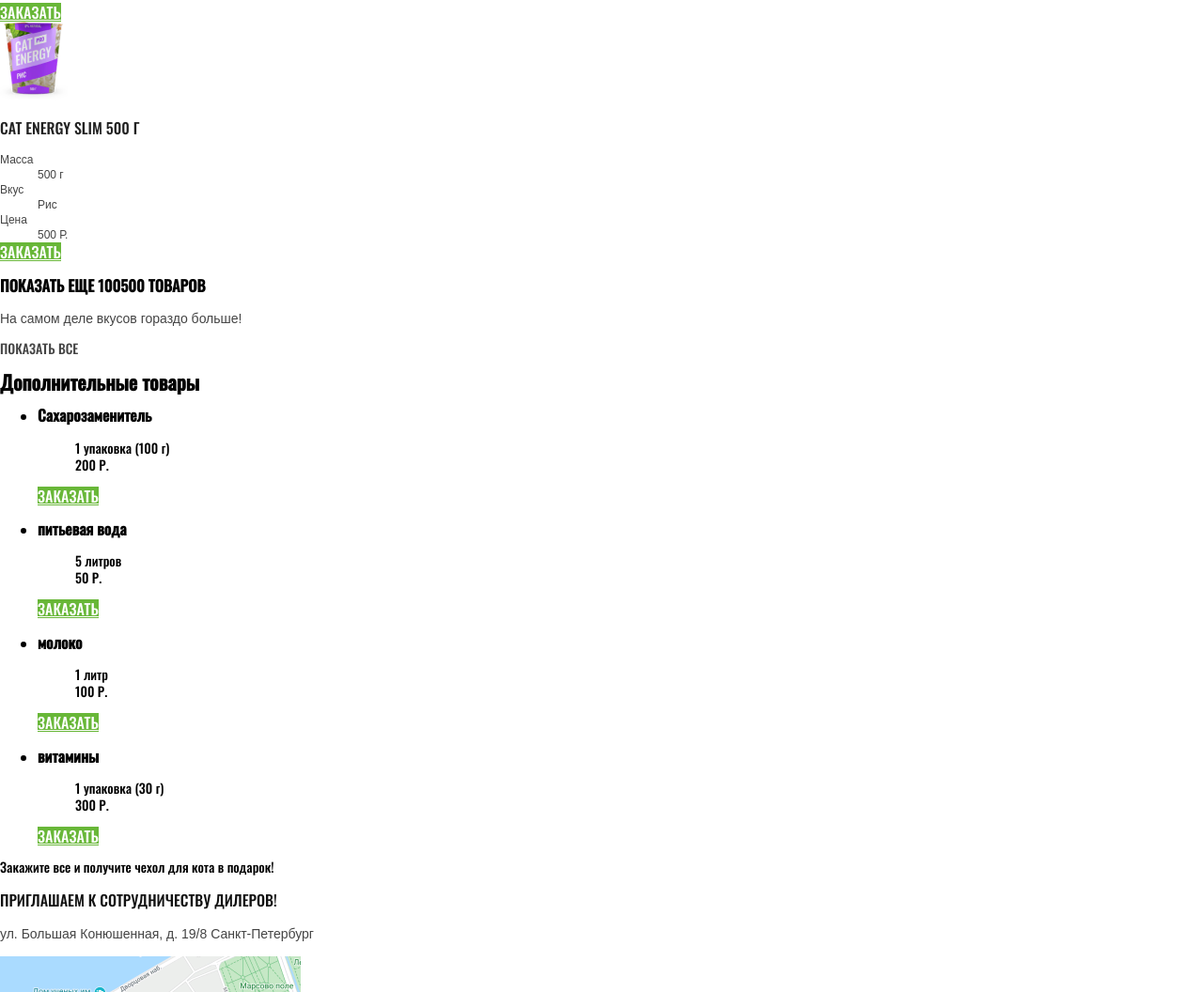
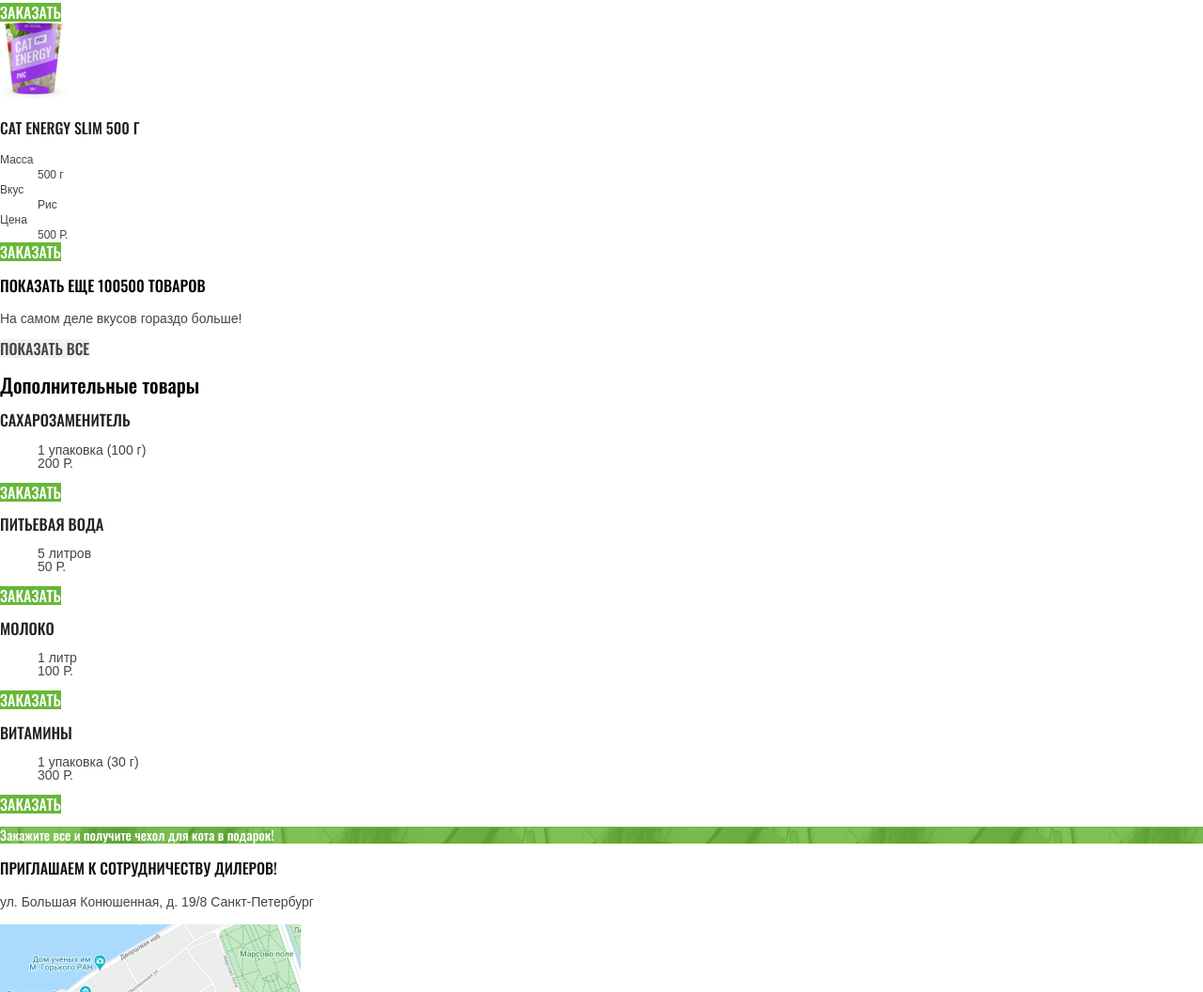
Before and after one commit to karlbelousov/cat-energy, a website: page source/catalog.html in a window 1280 px wide. Shown: the part 1744-2800 px from the top of the page at 94% size. Drawn offline with Linux system fonts and the light colour scheme.

Commit message:
стилизация дополнительных товаров

```diff
--- a/source/catalog.html
+++ b/source/catalog.html
@@ -4,7 +4,7 @@
   <meta charset="UTF-8">
   <meta name="viewport" content="width=device-width, initial-scale=1.0">
   <link rel="stylesheet" href="css/style.css">
-  <title>Cat Energy: Каталог</title>
+  <title>Каталог продукции</title>
 </head>
 <body class="page__body">
   <header class="page__header page-header">
@@ -54,7 +54,7 @@
               <dd class="product-card__description">700 Р</dd>
             </div>
           </dl>
-          <a class="product-card__button button" href="#">заказать</a>
+          <button class="product-card__button button" type="button">заказать</button>
         </li>
         <li class="catalog__item product-card">
           <img class="product-card__img" src="img/catalog-2.png" width="84" height="101" alt="Банка корма для котов со вкусом курицы Cat Energy Pro на 1000 грамм">
@@ -75,7 +75,7 @@
               <dd class="product-card__description">1000 Р.</dd>
             </div>
           </dl>
-          <a class="product-card__button button" href="#">заказать</a>
+          <button class="product-card__button button" type="button">заказать</button>
         </li>
         <li class="catalog__item product-card">
           <img class="product-card__img" src="img/catalog-3.png" width="68" height="78" alt="Банка корма для котов со вкусом рыбы Cat Energy Pro на 500 грамм">
@@ -96,7 +96,7 @@
               <dd class="product-card__description">700 Р.</dd>
             </div>
           </dl>
-          <a class="product-card__button button" href="#">заказать</a>
+          <button class="product-card__button button" type="button">заказать</button>
         </li>
         <li class="catalog__item product-card">
           <img class="product-card__img" src="img/catalog-4.png" width="84" height="101" alt="Банка корма для котов со вкусом рыбы Cat Energy Pro на 1000 грамм">
@@ -117,7 +117,7 @@
               <dd class="product-card__description">1000 Р.</dd>
             </div>
           </dl>
-          <a class="product-card__button button" href="#">заказать</a>
+          <button class="product-card__button button" type="button">заказать</button>
         </li>
         <li class="catalog__item product-card">
           <img class="product-card__img" src="img/catalog-5.png" width="68" height="78" alt="Банка корма для котов со вкусом гречки Cat Energy SLIM на 500 грамм">
@@ -138,7 +138,7 @@
               <dd class="product-card__description">400 Р.</dd>
             </div>
           </dl>
-          <a class="product-card__button button" href="#">заказать</a>
+          <button class="product-card__button button" type="button">заказать</button>
         </li>
         <li class="catalog__item product-card">
           <img class="product-card__img" src="img/catalog-6.png" width="84" height="100" alt="Банка корма для котов со вкусом гречки Cat Energy SLIM на 1000 грамм">
@@ -159,7 +159,7 @@
               <dd class="product-card__description">700 Р.</dd>
             </div>
           </dl>
-          <a class="product-card__button button" href="#">заказать</a>
+          <button class="product-card__button button" type="button">заказать</button>
         </li>
         <li class="catalog__item product-card">
           <img class="product-card__img" src="img/catalog-7.png" width="72" height="84" alt="Банка корма для котов со вкусом риса Cat Energy SLIM на 500 грамм">
@@ -180,20 +180,20 @@
               <dd class="product-card__description">500 Р.</dd>
             </div>
           </dl>
-          <a class="product-card__button button" href="#">заказать</a>
+          <button class="product-card__button button" type="button">заказать</button>
         </li>
         <li class="catalog__item showe-more">
           <a class="showe-more__link" href="">
             <h3 class="showe-more__title">Показать еще 100500 товаров</h3>
           </a>
           <p class="showe-more__text">На самом деле вкусов гораздо больше!</p>
-          <a class="showe-more__button" href="">показать все</a>
+          <button class="showe-more__button button" type="button">показать все</button>
         </li>
       </ul>
     </section>
 
     <section class="additional-product">
-      <h2 class="additional-product__heading title">Дополнительные товары</h2>
+      <h2 class="additional-product__heading">Дополнительные товары</h2>
       <ul class="additional-product__list">
         <li class="additional-product__item additional-card">
           <h3 class="additional-card__title">Сахарозаменитель</h3>
@@ -203,7 +203,7 @@
             <dt class="visually-hidden">Цена</dt>
             <dd class="additional-card__price">200 Р.</dd>
           </dl>
-          <a class="additional-card__button button" href="">заказать</a>
+          <button class="additional-card__button button" type="button">заказать</button>
         </li>
         <li class="additional-product__item additional-card">
           <h3 class="additional-card__title">питьевая вода</h3>
@@ -213,7 +213,7 @@
             <dt class="visually-hidden">Цена</dt>
             <dd class="additional-card__price">50 Р.</dd>
           </dl>
-          <a class="additional-card__button button" href="">заказать</a>
+          <button class="additional-card__button button" type="button">заказать</button>
         </li>
         <li class="additional-product__item additional-card">
           <h3 class="additional-card__title">молоко</h3>
@@ -223,7 +223,7 @@
             <dt class="visually-hidden">Цена</dt>
             <dd class="additional-card__price">100 Р.</dd>
           </dl>
-          <a class="additional-card__button button" href="">заказать</a>
+          <button class="additional-card__button button" type="button">заказать</button>
         </li>
         <li class="additional-product__item additional-card">
           <h3 class="additional-card__title">витамины</h3>
@@ -233,7 +233,7 @@
             <dt class="visually-hidden">Цена</dt>
             <dd class="additional-card__price">300 Р.</dd>
           </dl>
-          <a class="additional-card__button button" href="">заказать</a>
+          <button class="additional-card__button button" type="button">заказать</button>
         </li>
       </ul>
       <div class="additional-products__promo offer">
@@ -274,11 +274,13 @@
         </a>
       </li>
     </ul>
-    <p class="page-footer__developer">
-      <a class="developer" href="https://htmlacademy.ru/intensive/adaptive">
+    <p class="page-footer__developer developer">
+      <a class="developer__link" href="https://htmlacademy.ru/intensive/adaptive">
         <span class="visually-hidden">Разработано в</span>
         HTML Academy
-      <img class="developer__image" src="img/htmlacademy.svg" width="27" height="34" alt="HTML Academy">
+      </a>
+      <a class="developer__link" href="https://htmlacademy.ru/intensive/adaptive">
+        <img class="developer__image" src="img/htmlacademy.svg" width="27" height="34" alt="HTML Academy">
       </a>
     </p>
   </footer>
--- /dev/null
+++ b/source/sass/blocks/additional-card.scss
@@ -0,0 +1,13 @@
+.additional-card__title {
+  color: $special-dark-grey-2;
+  font-style: 16px;
+  font-weight: 400;
+  line-height: 16px;
+  text-transform: uppercase;
+}
+
+.additional-card__list {
+  color: $special-dark-grey;
+  font-family: "Arial";
+  line-height: 1;
+}
--- /dev/null
+++ b/source/sass/blocks/additional-product.scss
@@ -0,0 +1,9 @@
+.additional-product__heading {
+  font-style: 24px;
+  font-weight: 400;
+  line-height: 24px;
+}
+
+.additional-product__list {
+  @include list;
+}
--- /dev/null
+++ b/source/sass/blocks/offer.scss
@@ -0,0 +1,5 @@
+.offer {
+  background-color: $special-green;
+  background-image: url("../../img/offer-img.png");
+  color: $basic-white;
+}
--- a/source/sass/blocks/showe-more.scss
+++ b/source/sass/blocks/showe-more.scss
@@ -4,6 +4,7 @@
 
 .showe-more__title {
   font-style: 16px;
+  font-weight: 400;
   line-height: 20px;
   text-transform: uppercase;
 }
@@ -17,6 +18,7 @@
 
 .showe-more__button {
   @include link;
+  background-color: $basic-grey;
   color: $special-dark-grey;
   font-style: 16px;
   line-height: 20px;
--- a/source/sass/style.scss
+++ b/source/sass/style.scss
@@ -21,3 +21,6 @@
 @import "blocks/catalog.scss";
 @import "blocks/product-card.scss";
 @import "blocks/showe-more.scss";
+@import "blocks/additional-product.scss";
+@import "blocks/additional-card.scss";
+@import "blocks/offer.scss";
```
Also changed, not shown: source/form.html (+5 -3 lines), source/css/style.css, source/img/offer-img.png (added), 1 other file.
